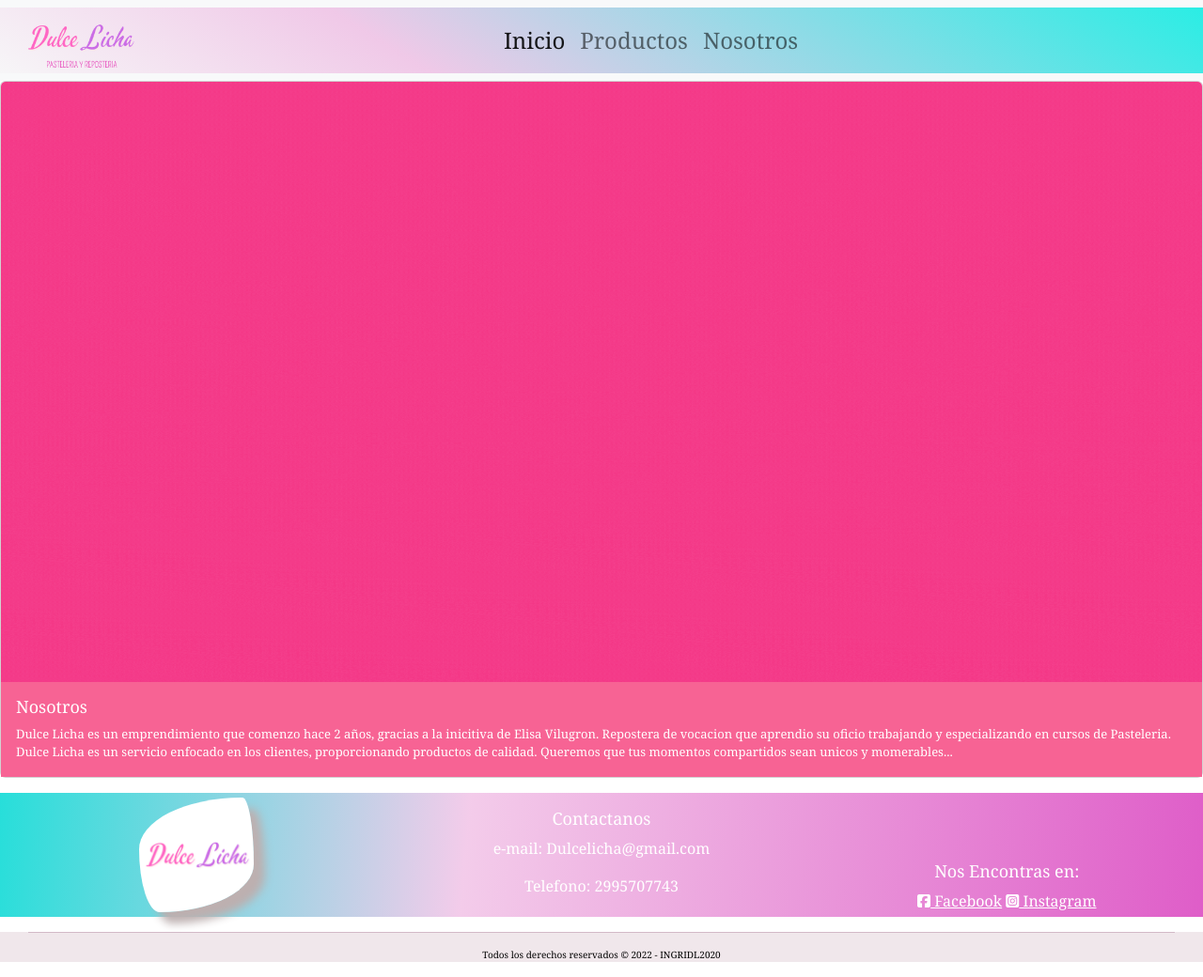
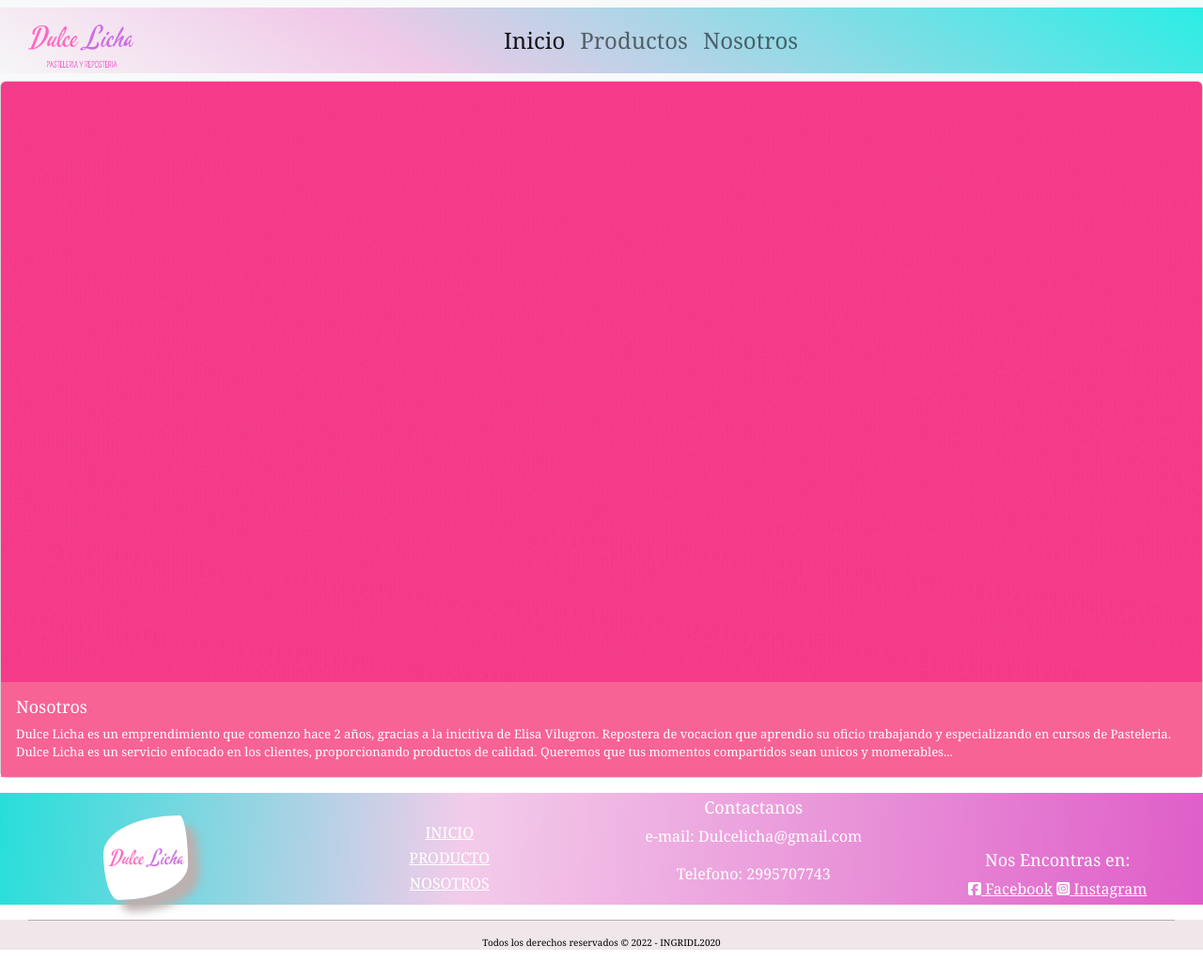
Before and after one commit to INGRIDL2020/ProyectoDulceLicha, a plain HTML site: page nosotros.html in a window 1280 px wide. Shown: the whole page at 94% size. Drawn offline with nearby package versions, Linux system fonts and the light colour scheme.

Commit message:
cambios en el footer se agregan mas link

```diff
--- a/nosotros.html
+++ b/nosotros.html
@@ -46,6 +46,12 @@
             <img class="imgfoot" src="./img/Dulce Licha (1).png" alt="">
           </div>
           <div class="col">
+            <a href="./index.html"><h6>INICIO</h6></a>
+            <a href="./productos.html"><H6>PRODUCTO</H6></a>
+            <a href="./nosotros.html"><H6>NOSOTROS</H6></a>
+
+          </div>
+          <div class="col">
             <h2>Contactanos</h2>
                     <p>e-mail: Dulcelicha@gmail.com</p>
                     <P>Telefono: 2995707743</P>
--- a/style.css
+++ b/style.css
@@ -90,6 +90,10 @@ color: white;
     color:yellow;
 }
 
+col h6{
+    text-decoration: none;
+}
+
 .box__copyright{
 
     margin: auto;
@@ -106,5 +110,5 @@ color: white;
 .box__copyright hr{
     border: none;
     height: 1px;
-    background-color:rgb(122, 48, 94);
+    background-color:rgb(8, 7, 8);
 }
```
Also changed, not shown: index.html (+7 -1 lines), productos.html (+6 -0 lines).
